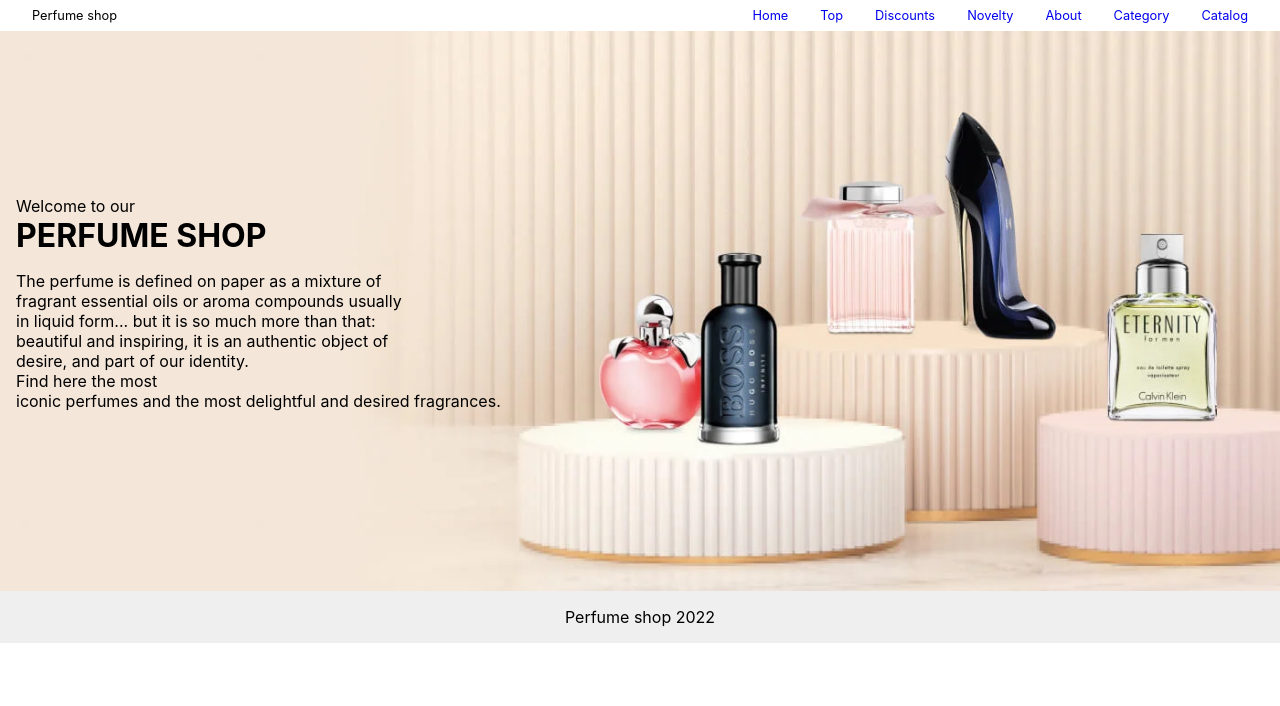
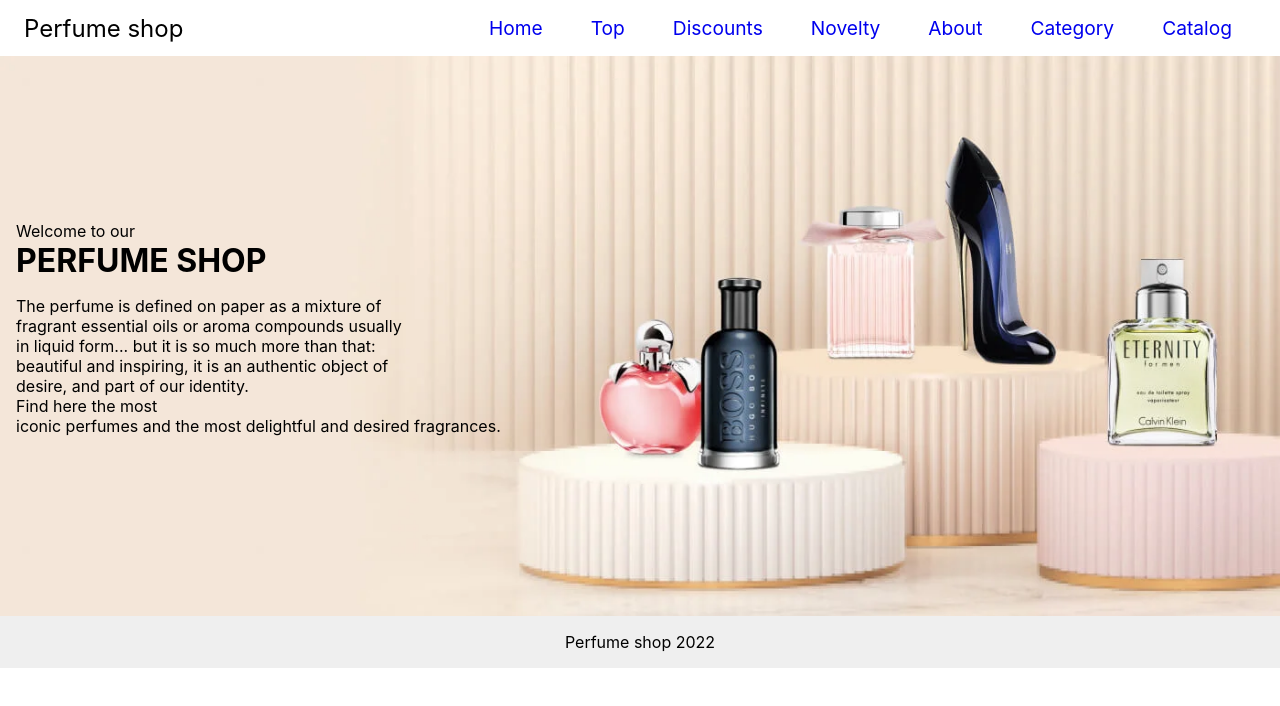
Before and after one commit to EdaToktogulova/project1, a React (Create React App) app: page / in a window 1280 px wide. Shown: the top 706 px of the page. Built offline with nearby package versions, Linux system fonts and the light colour scheme.

Commit message:
new logo component

```diff
--- a/src/components/Nav/Nav.css
+++ b/src/components/Nav/Nav.css
@@ -3,17 +3,21 @@
    align-items: center;
    justify-content: space-between;
    background-color: white;
-   padding: 0 1rem;
+}
+.Nav .Logo {
+   padding: 0 1.5rem;
+   font-size: 1.5rem;
+
 }
 .Nav ul {
    list-style: none;
-   padding: 0;
+   padding: 0 1.5rem;
    margin: 0;
    display: flex;
 }
 .Nav a{
    display: block;
-   padding: .5rem 1rem;
-   font-size: .8rem;
+   padding: 1rem 1.5rem;
+   font-size: 1.2rem;
    text-decoration: none;
 }
--- a/src/components/Nav/Nav.js
+++ b/src/components/Nav/Nav.js
@@ -1,10 +1,11 @@
 import React from "react";
+import Logo from "../ui/Logo/Logo";
 import "./Nav.css"
 
 function Nav() {
    return (
       <nav className="Nav">
-                  <div><a>Perfume shop</a></div>
+         <Logo />
          <ul>
             <li><a href="/">Home</a></li>
             <li><a href="/">Top</a></li>
--- /dev/null
+++ b/src/components/ui/Logo/Logo.js
@@ -0,0 +1,10 @@
+import "./Logo.css"
+
+function Logo() {
+   return (
+
+      <div className="Logo">Perfume shop</div>
+   );
+}
+
+export default Logo;
```
Also changed, not shown: src/components/ui/Logo/Logo.css (added).
